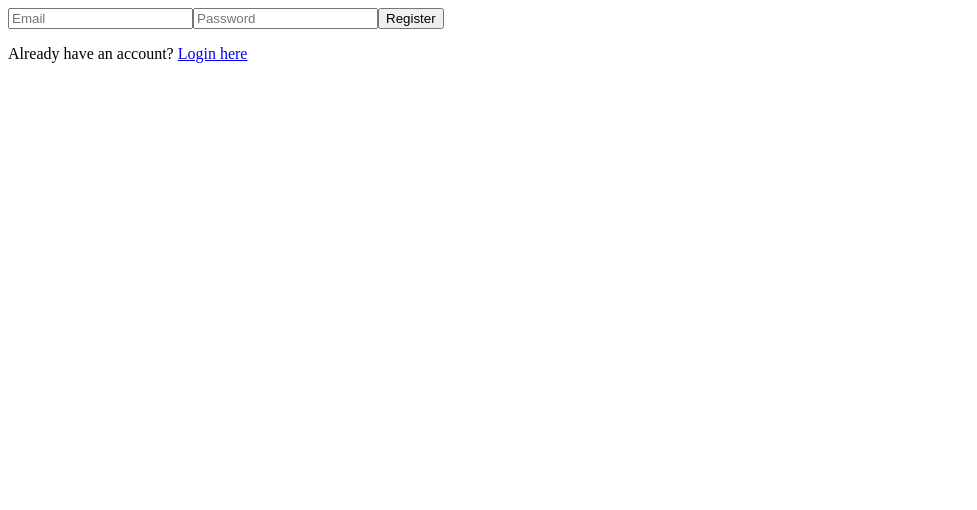
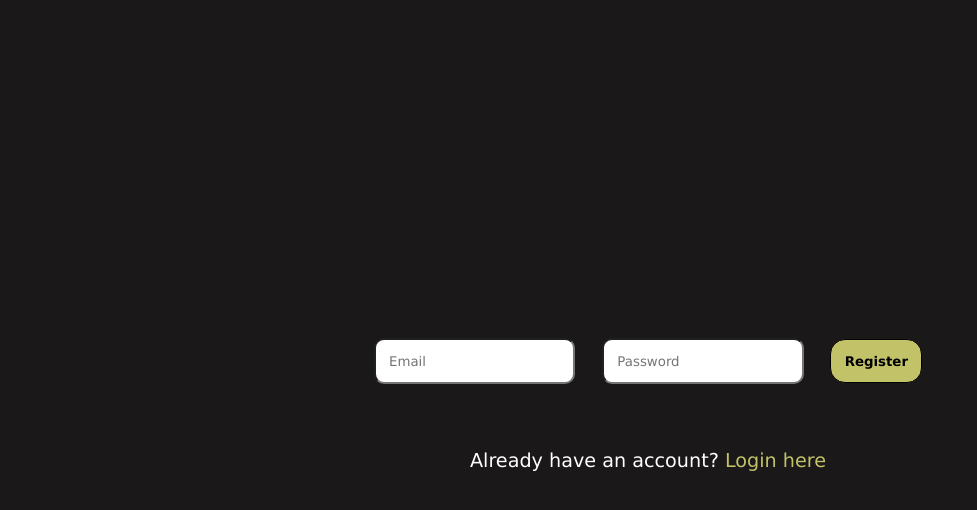
Before and after one commit to AK5200/deals_dray, a React (Create React App) app in the folder frontend/: page /register in a window 1280 px wide. Shown: the top 510 px of the page, without its empty margins (0-977 px from the left). Built offline with nearby package versions, Linux system fonts and the light colour scheme.

Commit message:
[Anupam] styled register page

```diff
--- a/frontend/src/components/index.css
+++ b/frontend/src/components/index.css
@@ -0,0 +1,65 @@
+body{
+    background-color: rgb(26, 24, 24);
+    box-sizing: border-box;
+    overflow: hidden;
+}
+.register-outer{
+
+    display: flex;
+    gap: 2rem;
+    flex-direction: column;
+    flex-wrap: wrap;
+    justify-content: center;
+    align-items: center;
+    width: 100vw;
+    height: 100vh;
+}
+
+.register-email{
+    font-family: 'Lucida Sans', 'Lucida Sans Regular', 'Lucida Grande', 'Lucida Sans Unicode', Geneva, Verdana, sans-serif;
+    padding: 1em;
+    margin: 1em;
+    border-radius: 10px;
+}
+
+.register-password{
+    padding: 1em;
+    font-family: 'Lucida Sans', 'Lucida Sans Regular', 'Lucida Grande', 'Lucida Sans Unicode', Geneva, Verdana, sans-serif;
+    margin: 1em;
+    border-radius: 10px;
+}
+
+.register-button{
+    background-color: rgb(194, 194, 104);
+    font-family: 'Lucida Sans', 'Lucida Sans Regular', 'Lucida Grande', 'Lucida Sans Unicode', Geneva, Verdana, sans-serif;
+    border-radius: 15px;
+    padding: 1em;
+    margin: 1em;
+    margin-right: 1em;
+    border: 1px solid black;
+    font-weight: bold;
+    transition: background-color 0.2s ease-in-out;
+}
+
+.register-button:hover{
+    background-color: rgb(203, 101, 203);
+    cursor: pointer;
+}
+
+.register-p{
+    font-family: 'Lucida Sans', 'Lucida Sans Regular', 'Lucida Grande', 'Lucida Sans Unicode', Geneva, Verdana, sans-serif;
+    color: white;
+    font-size: 1.2em;
+    margin-top: 1em;
+}
+
+.register-login{
+    color: rgb(194, 194, 104);
+    margin-top: 1em;
+    text-decoration: none;
+    cursor: pointer;
+}
+
+.register-login:hover{
+    color: rgb(203, 101, 203);
+}
--- a/frontend/src/components/register.jsx
+++ b/frontend/src/components/register.jsx
@@ -42,9 +42,10 @@ const Register = () => {
   };
 
   return (<>
-    <div class=''>
-      <form onSubmit={handleSubmit}>
+    <div className='register-outer'>
+      <form className='register-inner' onSubmit={handleSubmit}>
         <input
+         className='register-email'
           type="email"
           name="email"
           value={formData.email}
@@ -53,6 +54,7 @@ const Register = () => {
           required
         />
         <input
+        className='register-password'
           type="password"
           name="password"
           value={formData.password}
@@ -60,11 +62,11 @@ const Register = () => {
           placeholder="Password"
           required
         />
-        <button type="submit">Register</button>
+        <button className='register-button' type="submit">Register</button>
       </form>
       {error && <p style={{ color: 'red' }}>{error}</p>} {/* Display error message */}
-      <p>
-        Already have an account? <Link to="/login">Login here</Link>
+      <p className='register-p'>
+        Already have an account? <Link to="/login" className='register-login'>Login here</Link>
       </p>
     </div>
     </>
```
